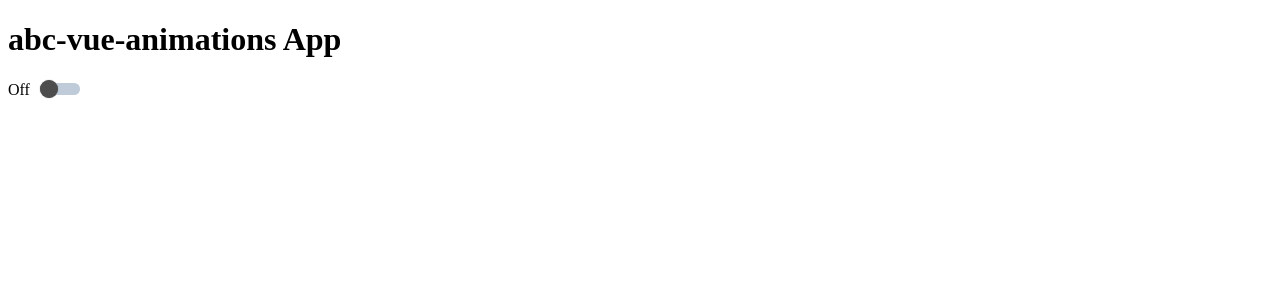
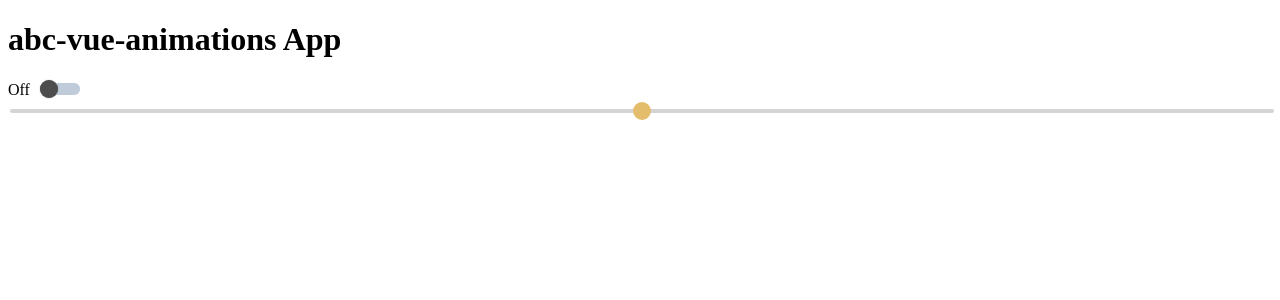
Before and after one commit to nmalozzi/abc-vue-animations, a Vue app: page / in a window 1280 px wide. Shown: the top 300 px of the page. Built offline with nearby package versions, Linux system fonts and the light colour scheme.

Commit message:
Adding a slider bar component

```diff
--- /dev/null
+++ b/src/components/SliderBar.vue
@@ -0,0 +1,87 @@
+<template>
+  <div>
+    <div class="slider">
+      <div class="slider-container">
+        <input
+            ref="input"
+            v-model="currentValue"
+            type="range"
+            :min="min"
+            :max="max"
+            class="slider"
+            @input="onInput"
+        >
+      </div>
+    </div>
+  </div>
+</template>
+
+<script>
+export default {
+  props: {
+    value: {
+      type: Number,
+      required: true
+    },
+    min: {
+      type: Number,
+      required: true
+    },
+    max: {
+      type: Number,
+      required: true
+    }
+  },
+  data(){
+    return {
+      currentValue: this.value
+    };
+  },
+  methods: {
+    onInput() {
+      this.$emit('input', parseInt(this.currentValue));
+    }
+  }
+};
+</script>
+
+<style scoped>
+.slider .slider-container {
+  width: 100%;
+}
+
+.slider .slider-container .slider {
+  -webkit-appearance: none;
+  appearance: none;
+  width: 100%;
+  height: 4px;
+  border-radius: 2px;
+  background: #c2c2c2;
+  outline: none;
+  opacity: 0.7;
+  -webkit-transition: .2s;
+  transition: opacity .2s;
+}
+
+.slider .slider-container .slider:hover {
+  opacity: 1;
+}
+
+.slider .slider-container .slider::-webkit-slider-thumb {
+  -webkit-appearance: none;
+  appearance: none;
+  width: 18px;
+  height: 18px;
+  background: #D8A22E;
+  cursor: pointer;
+  border-radius: 50%;
+}
+
+.slider .slider-container .slider::-moz-range-thumb {
+  width: 18px;
+  height: 18px;
+  background: #D8A22E;
+  cursor: pointer;
+  border-radius: 50%;
+}
+</style>
--- a/src/layouts/WaterPressure.vue
+++ b/src/layouts/WaterPressure.vue
@@ -2,11 +2,13 @@
   <div>
     <h1>{{ header }}</h1>
     <ToggleButton id="switch" />
+    <SliderBar />
   </div>
 </template>
 
 <script>
 import ToggleButton from '../components/ToggleButton.vue'
+import SliderBar from '../components/SliderBar.vue'
 
 export default {
   name: 'WaterPressureLayout',
@@ -14,7 +16,8 @@ export default {
     header: String
   },
   components: {
-    ToggleButton
+    ToggleButton,
+    SliderBar
   }
 }
 </script>
```
